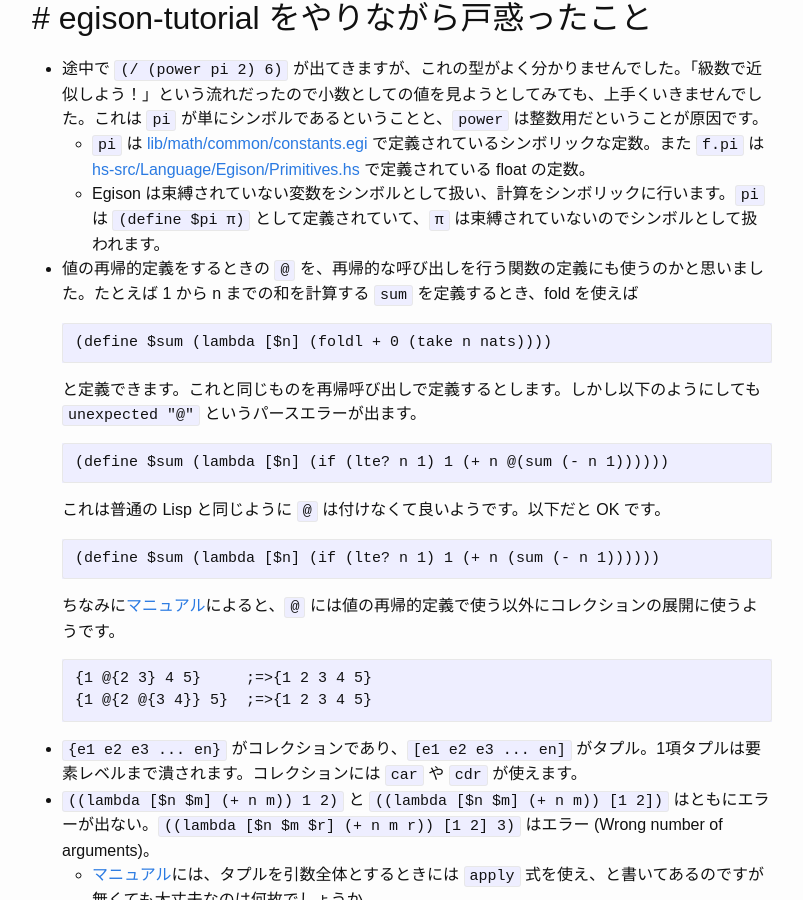
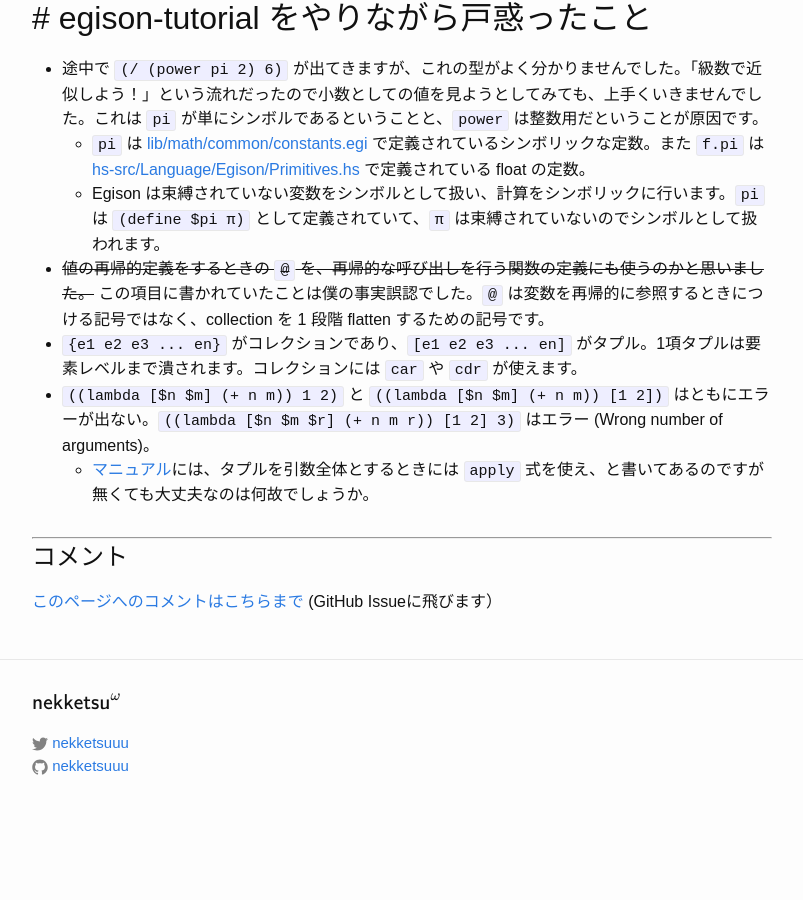
Before and after one commit to nekketsuuu/nekketsuuu.github.io, a Jekyll site: the page built from entries/_posts/2018-09-19-egison.md, in a window 1280 px wide and 900 px high, scrolled down 1100 px. Shown: the whole window, without its empty margins (238-1041 px from the left). Built offline with Jekyll 4.4.1, drawn with Linux system fonts in a browser that asks for light colours; formulas are drawn with MathJax 3; after the commit the page ends 1937 px from its top, so only the background shows below that; some of the changed text lies outside the part shown.

Commit message:
[Entry #7] fix my bug

````diff
--- a/entries/_posts/2018-09-19-egison.md
+++ b/entries/_posts/2018-09-19-egison.md
@@ -46,31 +46,7 @@ Plan construction failed.
 * 途中で `(/ (power pi 2) 6)` が出てきますが、これの型がよく分かりませんでした。「級数で近似しよう！」という流れだったので小数としての値を見ようとしてみても、上手くいきませんでした。これは `pi` が単にシンボルであるということと、`power` は整数用だということが原因です。
     * `pi` は [lib/math/common/constants.egi] で定義されているシンボリックな定数。また `f.pi` は [hs-src/Language/Egison/Primitives.hs] で定義されている float の定数。
     * Egison は束縛されていない変数をシンボルとして扱い、計算をシンボリックに行います。`pi` は `(define $pi π)` として定義されていて、`π` は束縛されていないのでシンボルとして扱われます。
-* 値の再帰的定義をするときの `@` を、再帰的な呼び出しを行う関数の定義にも使うのかと思いました。たとえば 1 から n までの和を計算する `sum` を定義するとき、fold を使えば
-
-  ```
-  (define $sum (lambda [$n] (foldl + 0 (take n nats))))
-  ```
-
-  と定義できます。これと同じものを再帰呼び出しで定義するとします。しかし以下のようにしても `unexpected "@"` というパースエラーが出ます。
-
-  ```
-  (define $sum (lambda [$n] (if (lte? n 1) 1 (+ n @(sum (- n 1))))))
-  ```
-
-  これは普通の Lisp と同じように `@` は付けなくて良いようです。以下だと OK です。
-
-  ```
-  (define $sum (lambda [$n] (if (lte? n 1) 1 (+ n (sum (- n 1))))))
-  ```
-
-  ちなみに[マニュアル](https://www.egison.org/manual/basics.html#collection)によると、`@` には値の再帰的定義で使う以外にコレクションの展開に使うようです。
-
-  ```
-  {1 @{2 3} 4 5}     ;=>{1 2 3 4 5}
-  {1 @{2 @{3 4}} 5}  ;=>{1 2 3 4 5}
-  ```
-
+* <del>値の再帰的定義をするときの `@` を、再帰的な呼び出しを行う関数の定義にも使うのかと思いました。</del> この項目に書かれていたことは僕の事実誤認でした。`@` は変数を再帰的に参照するときにつける記号ではなく、collection を 1 段階 flatten するための記号です。
 * `{e1 e2 e3 ... en}` がコレクションであり、`[e1 e2 e3 ... en]` がタプル。1項タプルは要素レベルまで潰されます。コレクションには `car` や `cdr` が使えます。
 * `((lambda [$n $m] (+ n m)) 1 2)` と `((lambda [$n $m] (+ n m)) [1 2])` はともにエラーが出ない。`((lambda [$n $m $r] (+ n m r)) [1 2] 3)` はエラー (Wrong number of arguments)。
     * [マニュアル](https://www.egison.org/manual/basics.html#apply)には、タプルを引数全体とするときには `apply` 式を使え、と書いてあるのですが無くても大丈夫なのは何故でしょうか。
````
Also changed, not shown: other parts of entries/_posts/2018-09-19-egison.md (+1 -1 lines).
